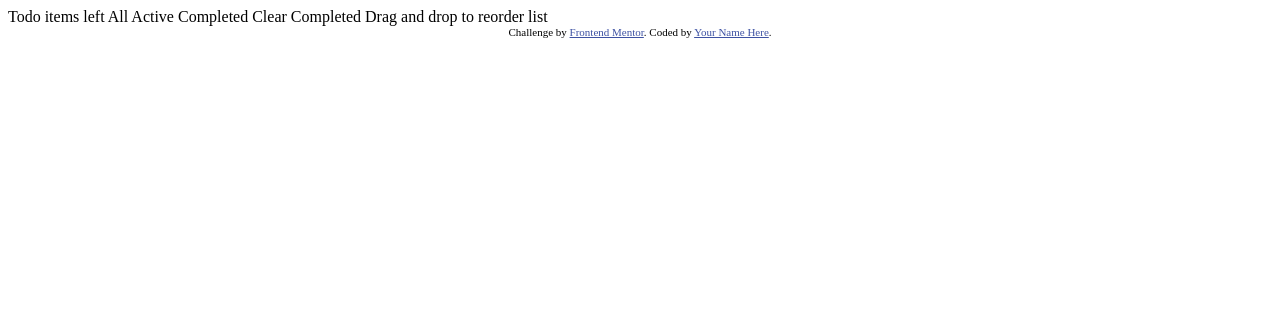
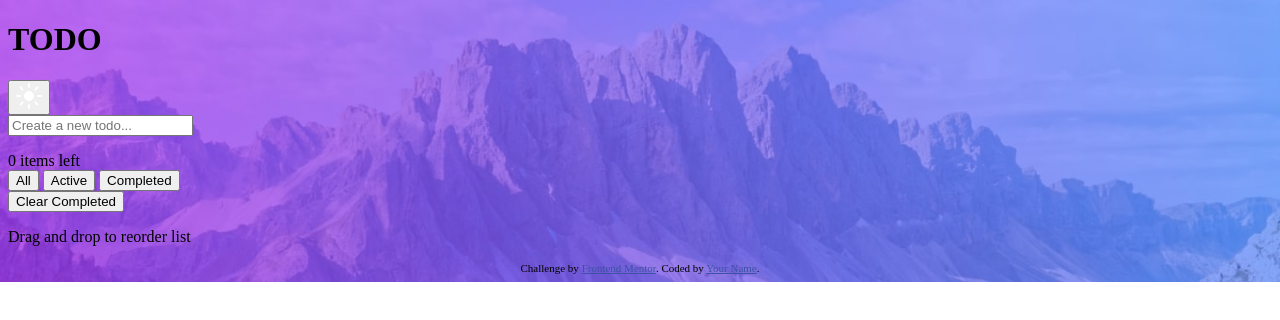
Before and after one commit to Abduols/todo-app-challenge-, a plain HTML site: page index.html in a window 1280 px wide. Drawn offline with Linux system fonts and the light colour scheme.

Commit message:
feat: implement semantic html scructure

```diff
--- a/index.html
+++ b/index.html
@@ -11,14 +11,13 @@
 			rel="icon"
 			type="image/png"
 			sizes="32x32"
-			href="./images/favicon-32x32.png" />
+			href="scr/asset/icon/favicon-32x32.png" />
 
 		<title>Frontend Mentor | Todo app</title>
 
-		<!-- Feel free to remove these styles or customise in your own stylesheet 👍 -->
 		<style>
 			body {
-				background: url(images/bg-desktop-light.jpg);
+				background: url(scr/asset/images/bg-desktop-light.jpg);
 				background-repeat: no-repeat;
 				background-size: cover;
 			}
@@ -32,17 +31,99 @@
 		</style>
 	</head>
 	<body>
-		Todo
+		<div class="app-container">
+			<!-- Header -->
+			<header class="header">
+				<div class="header-content">
+					<h1 class="app-title">TODO</h1>
+					<button
+						class="theme-toggle"
+						id="theme-toggle"
+						aria-label="Toggle theme mode">
+						<img
+							src="scr/asset/icon/icon-sun.svg"
+							alt="light-theme"
+							class="theme-icon" />
+					</button>
+				</div>
 
-		<!-- Add dynamic number -->
-		items left All Active Completed Clear Completed Drag and drop to reorder
-		list
+				<!--input -->
 
-		<div class="attribution">
-			Challenge by
-			<a href="https://www.frontendmentor.io?ref=challenge" target="_blank"
-				>Frontend Mentor</a
-			>. Coded by <a href="#">Your Name Here</a>.
+				<div class="input-container">
+					<input
+						type="text"
+						id="new-todo"
+						class="todo-input"
+						placeholder="Create a new todo..." />
+				</div>
+			</header>
+
+			<!-- Main content -->
+			<main class="app-main">
+				<div class="todo-container">
+					<!-- Todo list -->
+					<ul class="todo-list" id="todo-list" aria-label="Todo items"></ul>
+
+					<!-- controls -->
+					<div class="todo-controls">
+						<div class="todo-stats">
+							<span class="items-count" id="items-count">
+								<span id="active-count">0</span> items left
+							</span>
+						</div>
+
+						<!-- Filter buttons - Desktop -->
+						<div class="todo-filters" role="tablist" aria-label="Filter todos">
+							<button
+								class="filter-btn active"
+								data-filter="all"
+								role="tab"
+								aria-selected="true">
+								All
+							</button>
+							<button
+								class="filter-btn"
+								data-filter="active"
+								role="tab"
+								aria-selected="false">
+								Active
+							</button>
+							<button
+								class="filter-btn"
+								data-filter="completed"
+								role="tab"
+								aria-selected="false">
+								Completed
+							</button>
+						</div>
+
+						<button
+							class="clear-btn"
+							id="clear-completed"
+							aria-label="Clear completed todos">
+							Clear Completed
+						</button>
+					</div>
+				</div>
+
+				<!-- Drag hint -->
+				<p class="drag-hint" aria-hidden="true">
+					Drag and drop to reorder list
+				</p>
+			</main>
+
+			<!-- Footer -->
+			<footer class="app-footer">
+				<div class="attribution">
+					Challenge by
+					<a
+						href="https://www.frontendmentor.io?ref=challenge"
+						target="_blank"
+						rel="noopener noreferrer"
+						>Frontend Mentor</a
+					>. Coded by <a href="#" id="coder-link">Your Name</a>.
+				</div>
+			</footer>
 		</div>
 	</body>
 </html>
```
